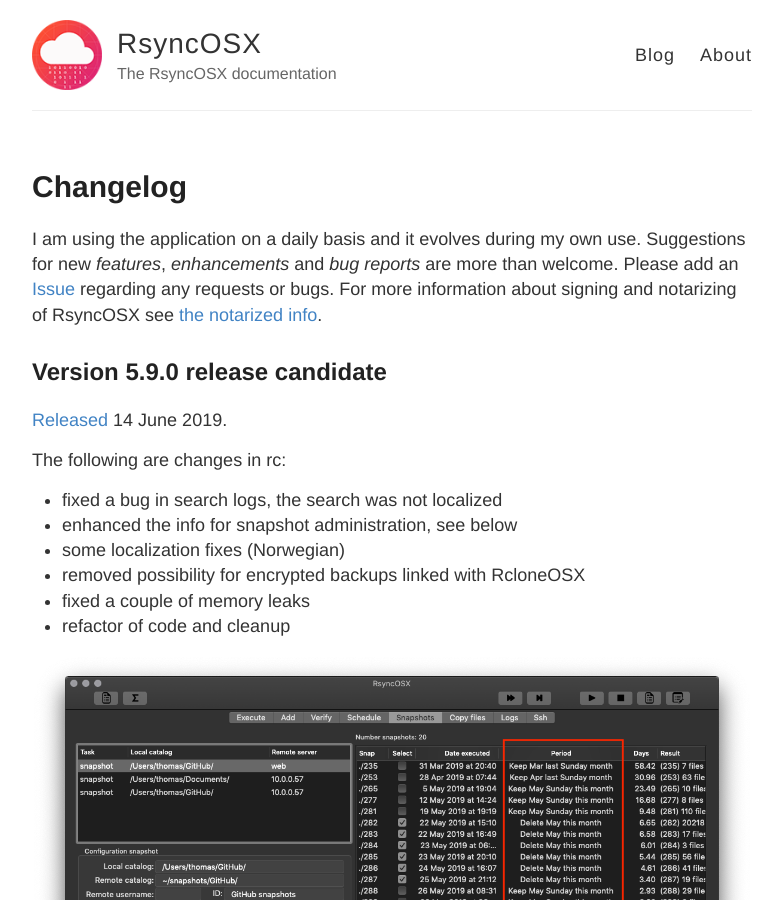
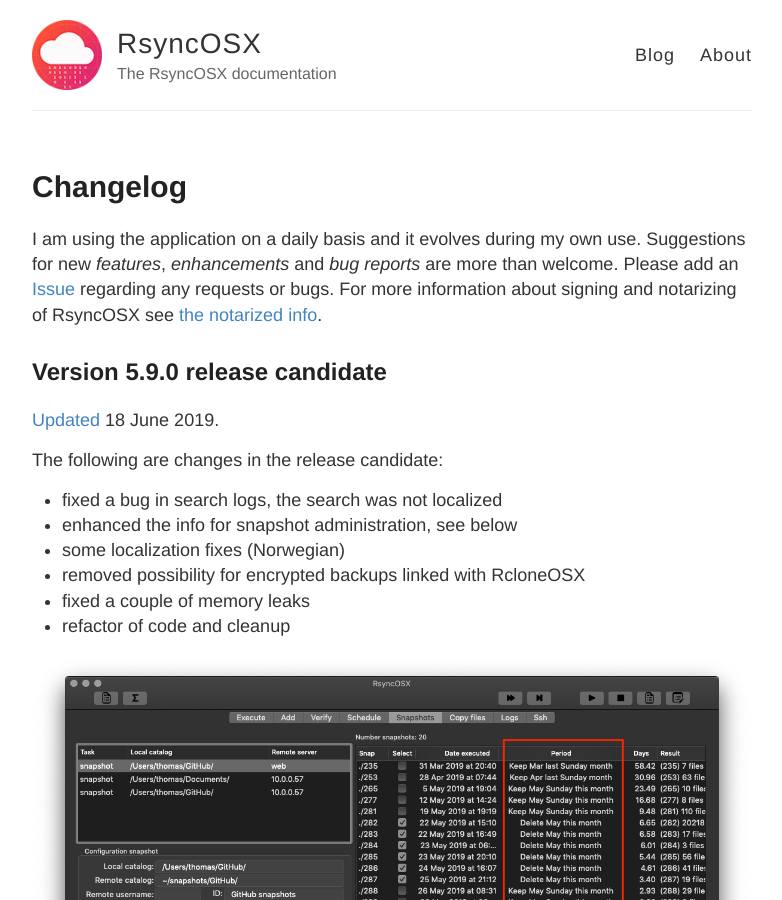
Before and after one commit to d2s/Documentation, a Jekyll site: the page built from _posts/2018-04-10-Changelog.md, in a window 1280 px wide and 900 px high. Shown: the whole window, without its empty margins (248-1030 px from the left). Built offline with Jekyll 4.4.1, drawn with Linux system fonts in a browser that asks for light colours.

Commit message:
Update 2018-04-10-Changelog.md

```diff
--- a/_posts/2018-04-10-Changelog.md
+++ b/_posts/2018-04-10-Changelog.md
@@ -7,9 +7,9 @@ I am using the application on a daily basis and it evolves during my own use. Su
 
 ## Version 5.9.0 release candidate
 
-[Released](https://github.com/rsyncOSX/RsyncOSX/releases/tag/v5.9.0rc) 14 June 2019.
+[Updated](https://github.com/rsyncOSX/RsyncOSX/releases/tag/v5.9.0rc) 18 June 2019.
 
-The following are changes in rc:
+The following are changes in the release candidate:
 
 - fixed a bug in search logs, the search was not localized
 - enhanced the info for snapshot administration, see below
```
